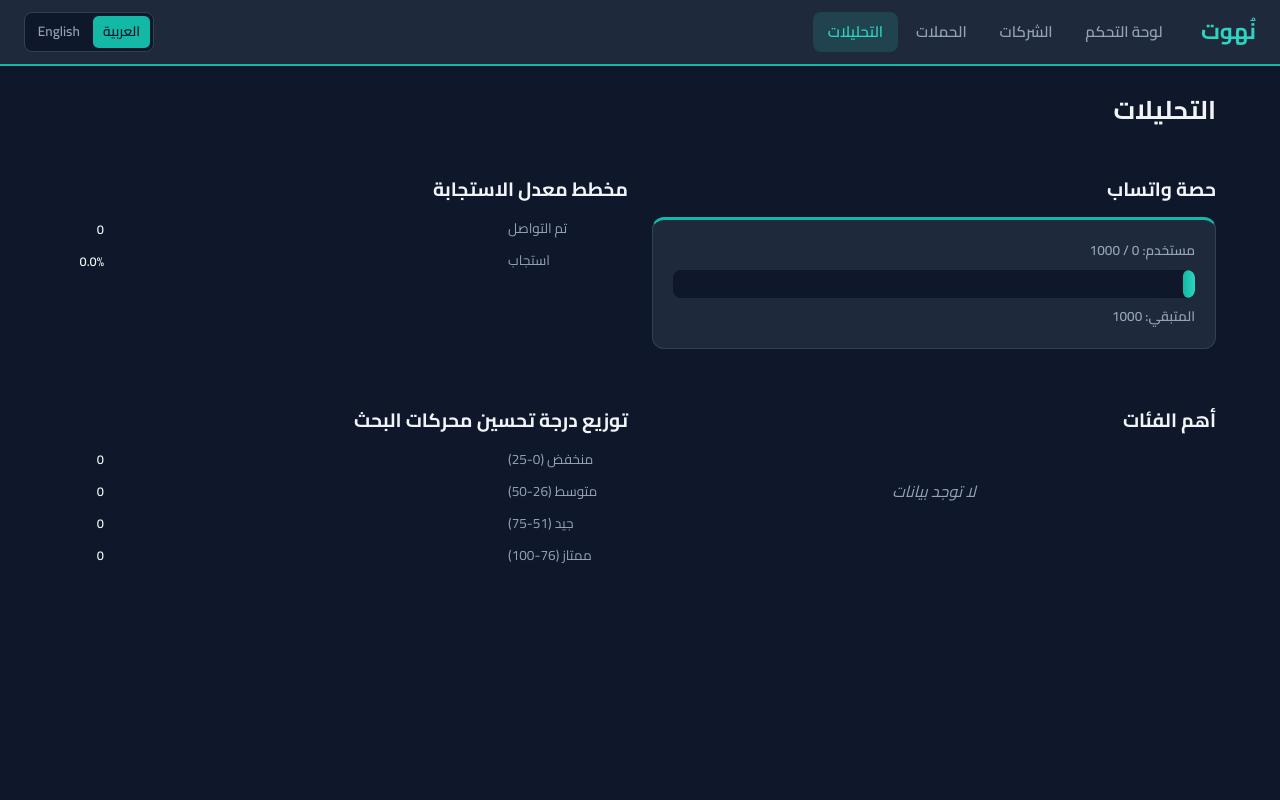
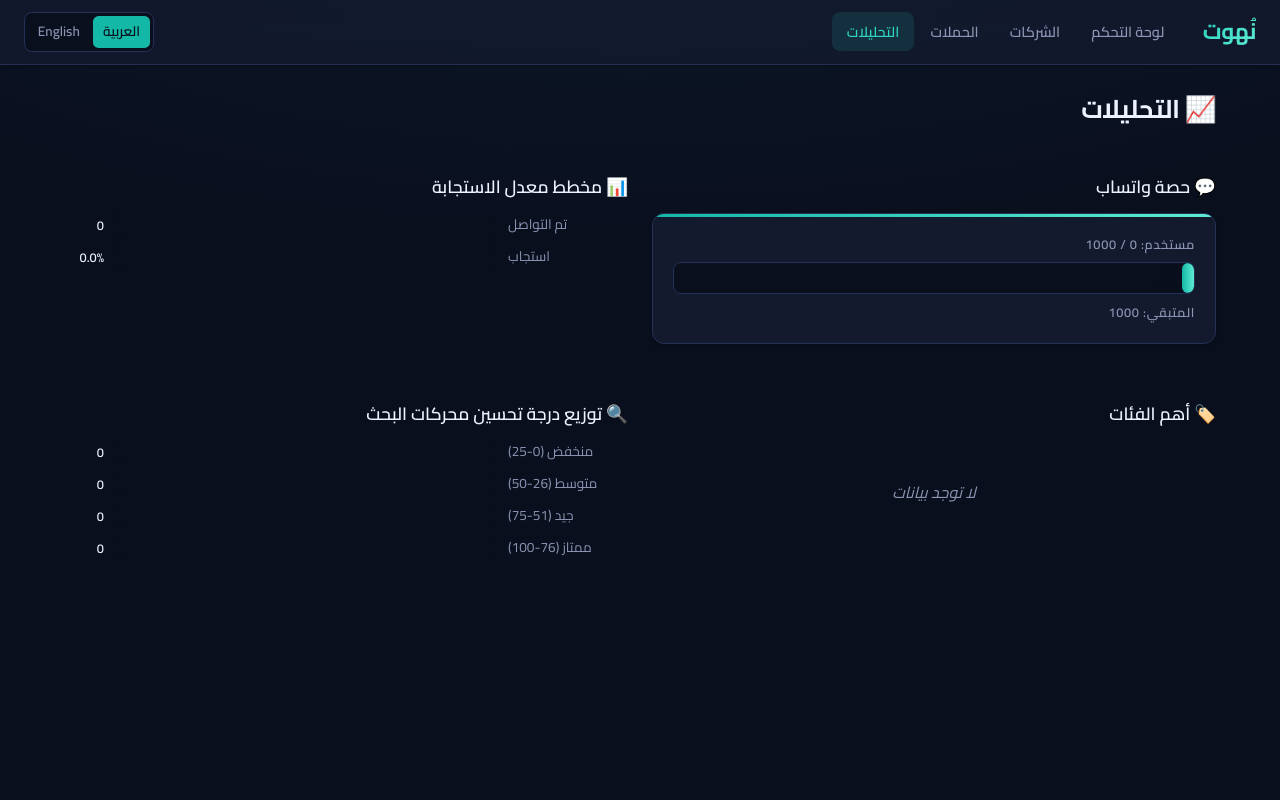
Before and after one commit to idreessamih-ctrl/nuhoot, a FastAPI app: page /analytics in a window 1280 px wide. Run offline with FastAPI, Linux system fonts and the light colour scheme.

Commit message:
feat(api): premium UI design system with pixel-perfect polish
- Refined dark color palette with deeper navy tones
- Glassmorphism navbar with backdrop blur
- Gradient brand text (teal gradient)
- Stat cards with hover lift, gradient top border, shadows
- Better typography: uppercase labels, letter-spacing, antialiasing
- Smooth transitions on all interactive elements
- Mobile hamburger menu with responsive layout
- Form inputs with focus glow states
- Gradient progress bars and bar charts
- SVG icons/emojis on all page headers and stat cards
- Enhanced table styling with sticky header background
- Better button hover effects with shadow elevation
- Improved empty states and pagination styling

```diff
--- a/src/nuhoot/templates/analytics.html
+++ b/src/nuhoot/templates/analytics.html
@@ -1,10 +1,10 @@
 {% extends "base.html" %}
 {% block content %}
-<h1>{{ t('analytics', lang) }}</h1>
+<h1>📈 {{ t('analytics', lang) }}</h1>
 
 <div class="two-col">
     <div class="section">
-        <h2>{{ t('whatsapp_quota', lang) }}</h2>
+        <h2>💬 {{ t('whatsapp_quota', lang) }}</h2>
         <div class="stat-card">
             <div class="label">{{ t('used', lang) }}: {{ quota.used }} / {{ quota.limit }}</div>
             <div class="progress-bar" style="margin-top: 0.5rem;">
@@ -19,7 +19,7 @@
     </div>
 
     <div class="section">
-        <h2>{{ t('response_rate_chart', lang) }}</h2>
+        <h2>📊 {{ t('response_rate_chart', lang) }}</h2>
         <div class="bar-chart">
             <div class="bar-row">
                 <span class="bar-label">{{ t('contacted', lang) }}</span>
@@ -41,7 +41,7 @@
 
 <div class="two-col">
     <div class="section">
-        <h2>{{ t('top_categories', lang) }}</h2>
+        <h2>🏷️ {{ t('top_categories', lang) }}</h2>
         {% if top_categories %}
         <div class="bar-chart">
             {% for cat in top_categories %}
@@ -60,7 +60,7 @@
     </div>
 
     <div class="section">
-        <h2>{{ t('seo_distribution', lang) }}</h2>
+        <h2>🔍 {{ t('seo_distribution', lang) }}</h2>
         <div class="bar-chart">
             <div class="bar-row">
                 <span class="bar-label">{{ t('seo_low', lang) }} (0-25)</span>
--- a/src/nuhoot/templates/base.html
+++ b/src/nuhoot/templates/base.html
@@ -9,31 +9,43 @@
     <link href="https://fonts.googleapis.com/css2?family=Cairo:wght@400;600;700&family=Inter:wght@400;600;700&display=swap" rel="stylesheet">
     <style>
         :root {
-            --bg: #0f172a;
-            --surface: #1e293b;
-            --surface-hover: #334155;
-            --border: #334155;
-            --text: #f1f5f9;
-            --text-muted: #94a3b8;
+            --bg: #0a0f1e;
+            --surface: #131a2e;
+            --surface-2: #1a2340;
+            --surface-hover: #243056;
+            --border: #243056;
+            --border-light: #2d3a5f;
+            --text: #eef2ff;
+            --text-muted: #8b95b3;
             --teal: #2dd4bf;
             --teal-dark: #14b8a6;
-            --teal-glow: rgba(45, 212, 191, 0.15);
+            --teal-light: #5eead4;
+            --teal-glow: rgba(45, 212, 191, 0.12);
             --red: #f87171;
             --amber: #fbbf24;
             --green: #4ade80;
+            --shadow-sm: 0 1px 3px rgba(0,0,0,0.3);
+            --shadow-md: 0 4px 12px rgba(0,0,0,0.35);
+            --shadow-lg: 0 8px 24px rgba(0,0,0,0.4);
+            --radius: 0.75rem;
+            --radius-sm: 0.5rem;
+            --transition: 0.2s cubic-bezier(0.4, 0, 0.2, 1);
         }
         * { margin: 0; padding: 0; box-sizing: border-box; }
         body {
             background: var(--bg);
+            background-image: radial-gradient(ellipse 80% 50% at 50% -20%, rgba(45,212,191,0.06), transparent);
             color: var(--text);
             font-family: {% if lang == 'ar' %}'Cairo'{% else %}'Inter'{% endif %}, sans-serif;
             min-height: 100vh;
             line-height: 1.6;
+            -webkit-font-smoothing: antialiased;
         }
         /* Navbar */
         nav.navbar {
-            background: var(--surface);
-            border-bottom: 2px solid var(--teal-dark);
+            background: rgba(19, 26, 46, 0.85);
+            backdrop-filter: blur(12px);
+            border-bottom: 1px solid var(--border);
             padding: 0.75rem 1.5rem;
             display: flex;
             align-items: center;
@@ -41,26 +53,32 @@
             position: sticky;
             top: 0;
             z-index: 100;
+            box-shadow: var(--shadow-sm);
         }
         .brand {
             font-size: 1.4rem;
             font-weight: 700;
-            color: var(--teal);
+            background: linear-gradient(135deg, var(--teal), var(--teal-light));
+            -webkit-background-clip: text;
+            -webkit-text-fill-color: transparent;
             text-decoration: none;
             white-space: nowrap;
+            letter-spacing: -0.02em;
         }
-        .nav-links { display: flex; gap: 0.25rem; flex: 1; }
+        .nav-links { display: flex; gap: 0.15rem; flex: 1; }
         .nav-links a {
             color: var(--text-muted);
             text-decoration: none;
             padding: 0.5rem 0.9rem;
-            border-radius: 0.5rem;
+            border-radius: var(--radius-sm);
             font-weight: 600;
-            font-size: 0.95rem;
-            transition: all 0.2s;
+            font-size: 0.9rem;
+            transition: all var(--transition);
         }
         .nav-links a:hover { background: var(--surface-hover); color: var(--text); }
         .nav-links a.active { background: var(--teal-glow); color: var(--teal); }
+        .hamburger { display: none; background: none; border: none; cursor: pointer; padding: 0.4rem; }
+        .hamburger svg { width: 24px; height: 24px; stroke: var(--text); }
         /* Language toggle */
         .lang-toggle {
             display: flex;
@@ -90,18 +108,27 @@
         .stat-card {
             background: var(--surface);
             border: 1px solid var(--border);
-            border-radius: 0.75rem;
+            border-radius: var(--radius);
             padding: 1.25rem;
-            border-top: 3px solid var(--teal-dark);
+            box-shadow: var(--shadow-sm);
+            transition: all var(--transition);
+            position: relative;
+            overflow: hidden;
         }
-        .stat-card .label { color: var(--text-muted); font-size: 0.85rem; font-weight: 600; }
-        .stat-card .value { font-size: 2rem; font-weight: 700; color: var(--teal); margin-top: 0.3rem; }
+        .stat-card:hover { box-shadow: var(--shadow-md); transform: translateY(-2px); }
+        .stat-card::before {
+            content: ''; position: absolute; top: 0; left: 0; right: 0; height: 3px;
+            background: linear-gradient(90deg, var(--teal-dark), var(--teal-light));
+        }
+        .stat-card .label { color: var(--text-muted); font-size: 0.8rem; font-weight: 600; text-transform: uppercase; letter-spacing: 0.05em; }
+        .stat-card .value { font-size: 2.2rem; font-weight: 700; color: var(--teal); margin-top: 0.3rem; letter-spacing: -0.03em; }
         /* Tables */
-        .table-wrap { background: var(--surface); border: 1px solid var(--border); border-radius: 0.75rem; overflow: hidden; overflow-x: auto; }
+        .table-wrap { background: var(--surface); border: 1px solid var(--border); border-radius: var(--radius); overflow: hidden; overflow-x: auto; box-shadow: var(--shadow-sm); }
         table { width: 100%; border-collapse: collapse; }
-        th, td { padding: 0.7rem 1rem; text-align: start; border-bottom: 1px solid var(--border); font-size: 0.9rem; }
-        th { color: var(--text-muted); font-weight: 600; font-size: 0.8rem; text-transform: uppercase; letter-spacing: 0.05em; }
+        th, td { padding: 0.75rem 1rem; text-align: start; border-bottom: 1px solid var(--border); font-size: 0.9rem; }
+        th { color: var(--text-muted); font-weight: 600; font-size: 0.75rem; text-transform: uppercase; letter-spacing: 0.06em; background: var(--surface-2); }
         tr:last-child td { border-bottom: none; }
+        tr { transition: background var(--transition); }
         tr:hover td { background: var(--surface-hover); }
         /* Badges */
         .badge { padding: 0.2rem 0.6rem; border-radius: 0.4rem; font-size: 0.75rem; font-weight: 600; display: inline-block; }
@@ -116,12 +143,13 @@
         .badge-paused { background: rgba(251,191,36,0.2); color: var(--amber); }
         .badge-completed { background: rgba(45,212,191,0.2); color: var(--teal); }
         /* Buttons */
-        .btn { padding: 0.4rem 0.8rem; border-radius: 0.4rem; border: none; font-size: 0.8rem; font-weight: 600; cursor: pointer; text-decoration: none; display: inline-block; transition: all 0.2s; }
-        .btn-teal { background: var(--teal-dark); color: var(--bg); }
-        .btn-teal:hover { background: var(--teal); }
-        .btn-outline { background: transparent; color: var(--teal); border: 1px solid var(--teal-dark); }
-        .btn-outline:hover { background: var(--teal-glow); }
+        .btn { padding: 0.45rem 0.85rem; border-radius: var(--radius-sm); border: none; font-size: 0.8rem; font-weight: 600; cursor: pointer; text-decoration: none; display: inline-flex; align-items: center; gap: 0.35rem; transition: all var(--transition); }
+        .btn-teal { background: linear-gradient(135deg, var(--teal-dark), var(--teal)); color: var(--bg); }
+        .btn-teal:hover { box-shadow: 0 4px 12px rgba(45,212,191,0.3); transform: translateY(-1px); }
+        .btn-outline { background: transparent; color: var(--teal); border: 1px solid var(--border-light); }
+        .btn-outline:hover { background: var(--teal-glow); border-color: var(--teal-dark); }
         .btn-red { background: var(--red); color: var(--bg); }
+        .btn-red:hover { opacity: 0.85; }
         /* Filter bar */
         .filter-bar { display: flex; gap: 0.75rem; flex-wrap: wrap; margin-bottom: 1rem; align-items: center; }
         .filter-bar select, .filter-bar input {
@@ -135,39 +163,56 @@
         }
         /* Campaign cards */
         .campaign-grid { display: grid; grid-template-columns: repeat(auto-fit, minmax(280px, 1fr)); gap: 1rem; }
-        .campaign-card { background: var(--surface); border: 1px solid var(--border); border-radius: 0.75rem; padding: 1.25rem; border-top: 3px solid var(--teal-dark); }
+        .campaign-card { background: var(--surface); border: 1px solid var(--border); border-radius: var(--radius); padding: 1.25rem; box-shadow: var(--shadow-sm); transition: all var(--transition); position: relative; overflow: hidden; }
+        .campaign-card:hover { box-shadow: var(--shadow-md); transform: translateY(-2px); }
+        .campaign-card::before { content: ''; position: absolute; top: 0; left: 0; right: 0; height: 3px; background: linear-gradient(90deg, var(--teal-dark), var(--teal-light)); }
         .campaign-card h3 { font-size: 1.05rem; margin-bottom: 0.5rem; }
         .campaign-stats { display: flex; gap: 1rem; margin-top: 0.75rem; font-size: 0.8rem; color: var(--text-muted); }
         .campaign-stats span strong { color: var(--text); }
         /* Form */
-        .form-card { background: var(--surface); border: 1px solid var(--border); border-radius: 0.75rem; padding: 1.25rem; max-width: 480px; }
-        .form-card label { display: block; color: var(--text-muted); font-size: 0.85rem; font-weight: 600; margin-bottom: 0.25rem; margin-top: 0.75rem; }
-        .form-card input, .form-card select { width: 100%; background: var(--bg); color: var(--text); border: 1px solid var(--border); border-radius: 0.5rem; padding: 0.5rem 0.75rem; font-size: 0.9rem; font-family: inherit; }
+        .form-card { background: var(--surface); border: 1px solid var(--border); border-radius: var(--radius); padding: 1.5rem; max-width: 480px; box-shadow: var(--shadow-sm); }
+        .form-card label { display: block; color: var(--text-muted); font-size: 0.8rem; font-weight: 600; margin-bottom: 0.3rem; margin-top: 0.85rem; text-transform: uppercase; letter-spacing: 0.04em; }
+        .form-card input, .form-card select { width: 100%; background: var(--bg); color: var(--text); border: 1px solid var(--border-light); border-radius: var(--radius-sm); padding: 0.6rem 0.8rem; font-size: 0.9rem; font-family: inherit; transition: all var(--transition); }
+        .form-card input:focus, .form-card select:focus { outline: none; border-color: var(--teal); box-shadow: 0 0 0 3px var(--teal-glow); }
         /* Progress bar */
-        .progress-bar { background: var(--bg); border-radius: 0.5rem; height: 1.75rem; overflow: hidden; position: relative; }
-        .progress-fill { height: 100%; background: linear-gradient(90deg, var(--teal-dark), var(--teal)); border-radius: 0.5rem; display: flex; align-items: center; padding-inline-start: 0.75rem; font-size: 0.8rem; font-weight: 600; color: var(--bg); transition: width 0.5s; }
+        .progress-bar { background: var(--bg); border-radius: var(--radius-sm); height: 2rem; overflow: hidden; position: relative; border: 1px solid var(--border); }
+        .progress-fill { height: 100%; background: linear-gradient(90deg, var(--teal-dark), var(--teal-light)); border-radius: var(--radius-sm); display: flex; align-items: center; padding-inline-start: 0.75rem; font-size: 0.8rem; font-weight: 600; color: var(--bg); transition: width 0.5s ease; }
         /* CSS bar chart */
         .bar-chart { display: flex; flex-direction: column; gap: 0.5rem; }
         .bar-row { display: flex; align-items: center; gap: 0.75rem; }
         .bar-label { width: 120px; font-size: 0.85rem; color: var(--text-muted); text-align: end; flex-shrink: 0; }
         .bar-track { flex: 1; background: var(--bg); border-radius: 0.35rem; height: 1.5rem; overflow: hidden; }
-        .bar-fill { height: 100%; background: var(--teal-dark); border-radius: 0.35rem; }
+        .bar-fill { height: 100%; background: linear-gradient(90deg, var(--teal-dark), var(--teal)); border-radius: 0.35rem; transition: width 0.6s ease; }
         .bar-value { width: 40px; font-size: 0.8rem; color: var(--text); font-weight: 600; }
         /* Pagination */
         .pagination { display: flex; gap: 0.5rem; justify-content: center; margin-top: 1.25rem; align-items: center; }
-        .pagination a, .pagination span { padding: 0.4rem 0.7rem; border-radius: 0.4rem; text-decoration: none; font-size: 0.85rem; }
-        .pagination a { background: var(--surface); color: var(--teal); border: 1px solid var(--border); }
+        .pagination a, .pagination span { padding: 0.4rem 0.7rem; border-radius: var(--radius-sm); text-decoration: none; font-size: 0.85rem; }
+        .pagination a { background: var(--surface); color: var(--teal); border: 1px solid var(--border); transition: all var(--transition); }
         .pagination a:hover { background: var(--surface-hover); }
-        .pagination .current { background: var(--teal-dark); color: var(--bg); font-weight: 600; }
-        .empty { color: var(--text-muted); text-align: center; padding: 2rem; font-style: italic; }
+        .pagination .current { background: linear-gradient(135deg, var(--teal-dark), var(--teal)); color: var(--bg); font-weight: 600; }
+        .empty { color: var(--text-muted); text-align: center; padding: 2.5rem; font-style: italic; }
         .section { margin-bottom: 2rem; }
         .two-col { display: grid; grid-template-columns: 1fr 1fr; gap: 1.5rem; }
-        @media (max-width: 768px) { .two-col { grid-template-columns: 1fr; } .nav-links { flex-wrap: wrap; } }
+        h1 { font-size: 1.6rem; margin-bottom: 1.2rem; color: var(--text); font-weight: 700; letter-spacing: -0.02em; }
+        h2 { font-size: 1.1rem; margin: 1.5rem 0 0.75rem; color: var(--text); font-weight: 600; display: flex; align-items: center; gap: 0.5rem; }
+        .filter-bar select, .filter-bar input { transition: all var(--transition); }
+        .filter-bar select:focus, .filter-bar input:focus { outline: none; border-color: var(--teal); box-shadow: 0 0 0 3px var(--teal-glow); }
+        @media (max-width: 768px) {
+            .two-col { grid-template-columns: 1fr; }
+            .nav-links { display: none; flex-direction: column; position: absolute; top: 100%; left: 0; right: 0; background: var(--surface); padding: 0.5rem; border-bottom: 1px solid var(--border); }
+            .nav-links.open { display: flex; }
+            .hamburger { display: block; }
+            main { padding: 1rem; }
+            .stat-grid { grid-template-columns: 1fr; }
+        }
     </style>
 </head>
 <body>
     <nav class="navbar">
         <a href="/dashboard?lang={{ lang }}" class="brand">{{ t('brand', lang) }}</a>
+        <button class="hamburger" onclick="document.querySelector('.nav-links').classList.toggle('open')">
+            <svg viewBox="0 0 24 24" fill="none" stroke-width="2" stroke-linecap="round"><line x1="3" y1="6" x2="21" y2="6"/><line x1="3" y1="12" x2="21" y2="12"/><line x1="3" y1="18" x2="21" y2="18"/></svg>
+        </button>
         <div class="nav-links">
             <a href="/dashboard?lang={{ lang }}" class="{% if active == 'dashboard' %}active{% endif %}">{{ t('dashboard', lang) }}</a>
             <a href="/businesses-page?lang={{ lang }}" class="{% if active == 'businesses' %}active{% endif %}">{{ t('businesses', lang) }}</a>
--- a/src/nuhoot/templates/businesses.html
+++ b/src/nuhoot/templates/businesses.html
@@ -1,9 +1,9 @@
 {% extends "base.html" %}
 {% block content %}
-<h1>{{ t('businesses', lang) }}</h1>
+<h1>🏢 {{ t('businesses', lang) }}</h1>
 
 <div class="filter-bar">
-    <input type="text" placeholder="{{ t('search', lang) }}">
+    <input type="text" placeholder="🔍 {{ t('search', lang) }}">
     <select>
         <option value="">{{ t('category', lang) }}: {{ t('all', lang) }}</option>
         {% for cat in categories %}
--- a/src/nuhoot/templates/campaigns.html
+++ b/src/nuhoot/templates/campaigns.html
@@ -1,9 +1,9 @@
 {% extends "base.html" %}
 {% block content %}
-<h1>{{ t('campaigns', lang) }}</h1>
+<h1>📣 {{ t('campaigns', lang) }}</h1>
 
 <div class="section">
-    <h2>{{ t('create_campaign', lang) }}</h2>
+    <h2>➕ {{ t('create_campaign', lang) }}</h2>
     <form class="form-card" method="POST" action="/campaigns">
         <label>{{ t('campaign_name', lang) }}</label>
         <input type="text" name="name" required>
@@ -24,7 +24,7 @@
 </div>
 
 <div class="section">
-    <h2>{{ t('campaigns', lang) }}</h2>
+    <h2>📋 {{ t('campaigns', lang) }}</h2>
     {% if campaigns %}
     <div class="campaign-grid">
         {% for camp in campaigns %}
```
Also changed, not shown: src/nuhoot/templates/dashboard.html (+7 -7 lines).
